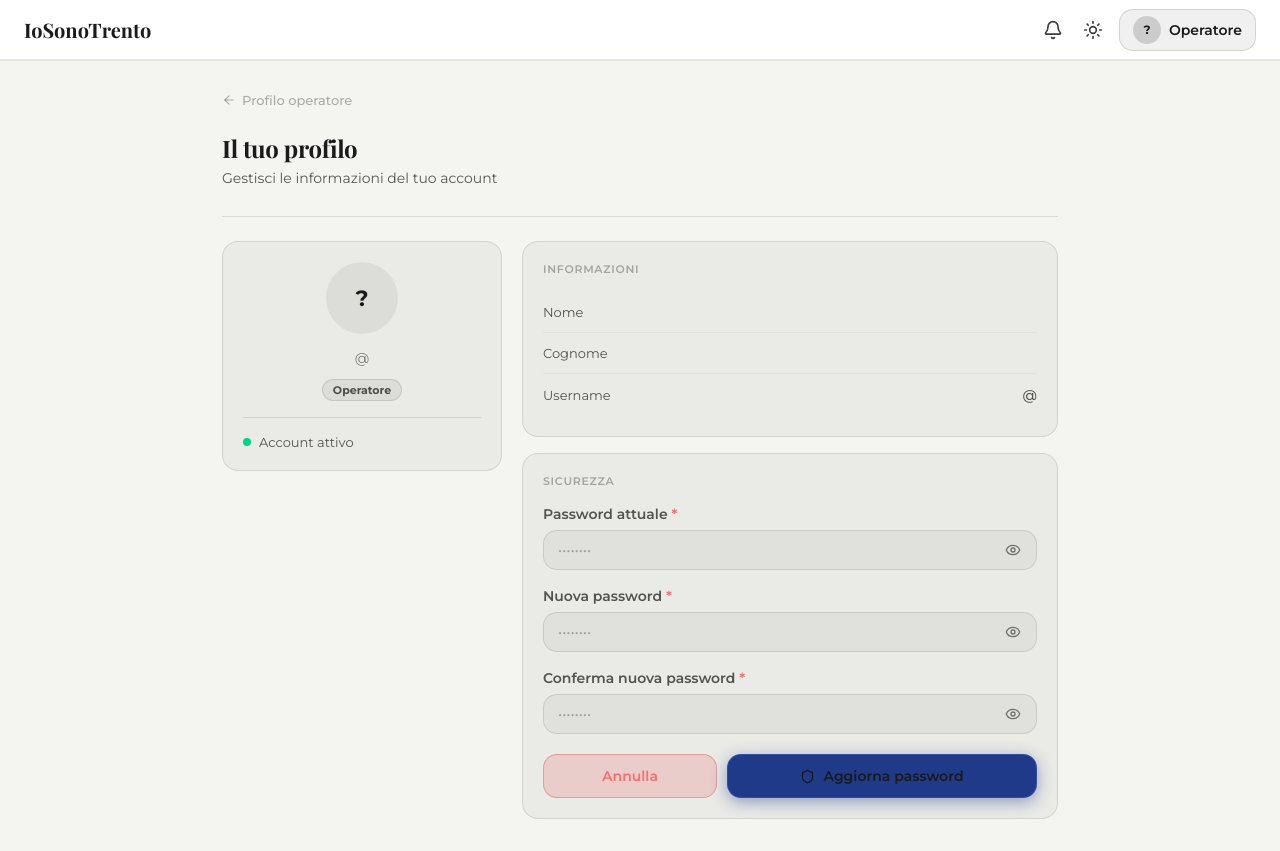
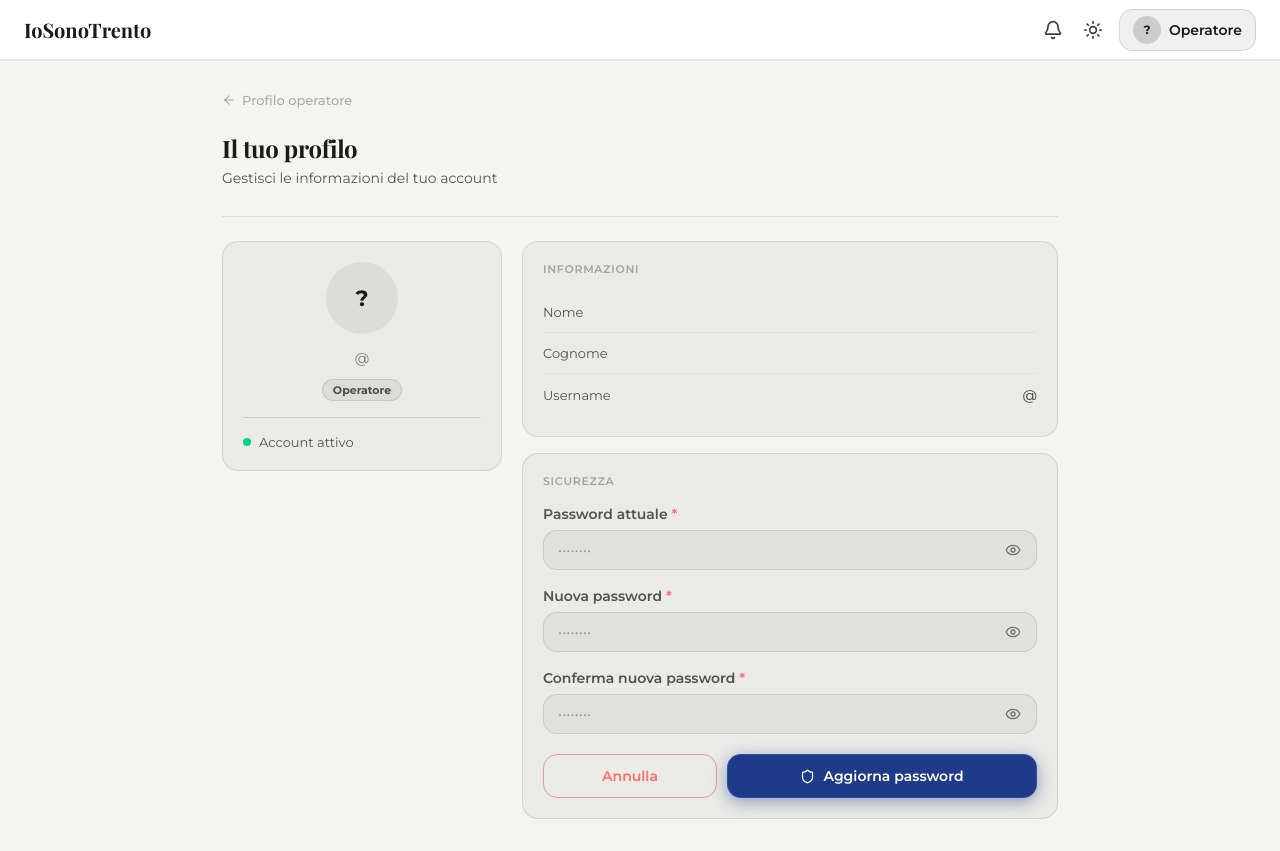
Before and after one commit to ErnestoBeltrami/Ingegneria_Software, a React (Vite) app in the folder deliverable_2/frontend/: page /operatore/profilo in a window 1280 px wide. Built offline with nearby package versions, Linux system fonts and the light colour scheme; no server answers.

Commit message:
fix: po-btn primary usa color:white, secondary diventa transparent per light mode

```diff
--- a/deliverable_2/frontend/src/pages/operatore/ProfiloOperatorePage.css
+++ b/deliverable_2/frontend/src/pages/operatore/ProfiloOperatorePage.css
@@ -266,15 +266,15 @@
 }
 .po-btn:disabled { opacity: 0.4; cursor: not-allowed; }
 .po-btn--secondary {
-  background: rgba(231, 0, 11, 0.12);
-  border: 1px solid rgba(231, 0, 11, 0.25);
+  background: transparent;
+  border: 1px solid rgba(231, 0, 11, 0.35);
   color: #ff6b6b;
   flex: 1;
 }
 .po-btn--primary {
   background: #1f3a89;
   border: 1px solid rgba(100, 130, 255, 0.25);
-  color: var(--text);
+  color: white;
   box-shadow: 0 4px 16px rgba(31, 58, 137, 0.45);
   flex: 2;
 }
```
